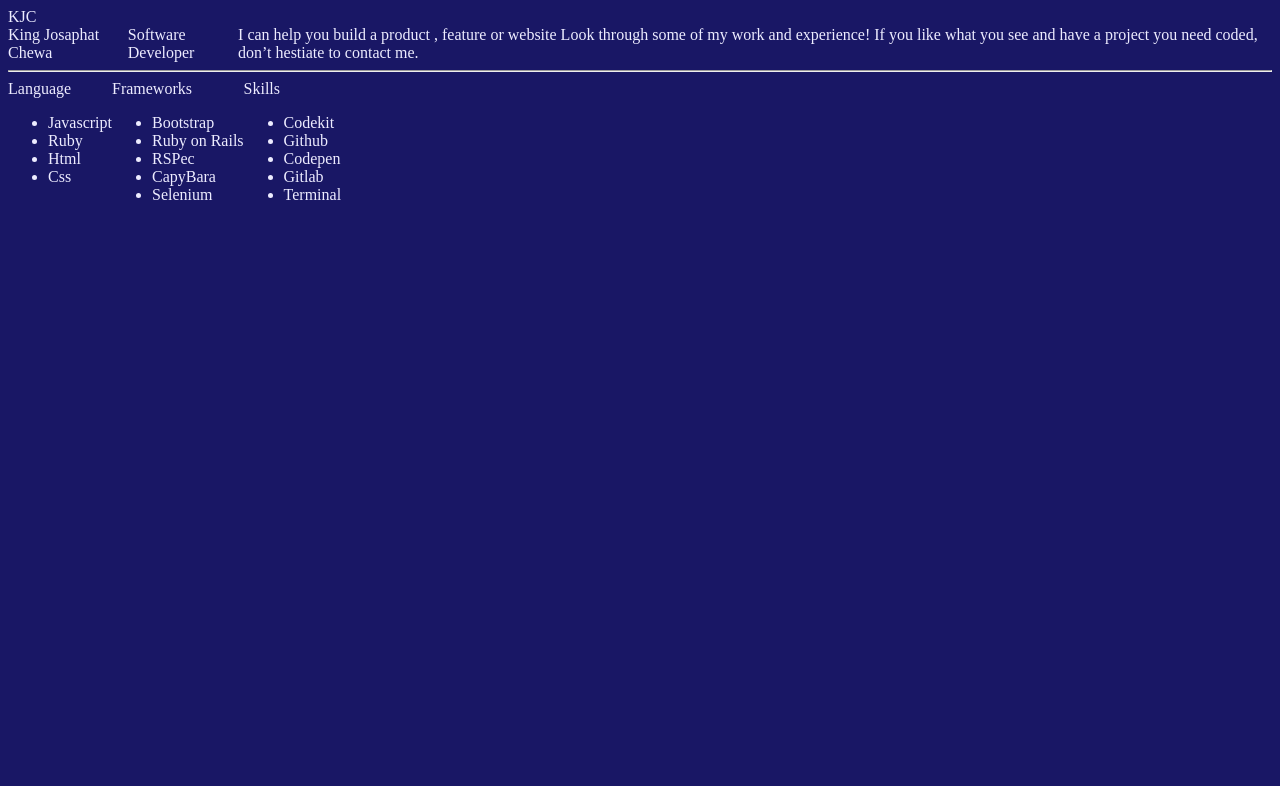
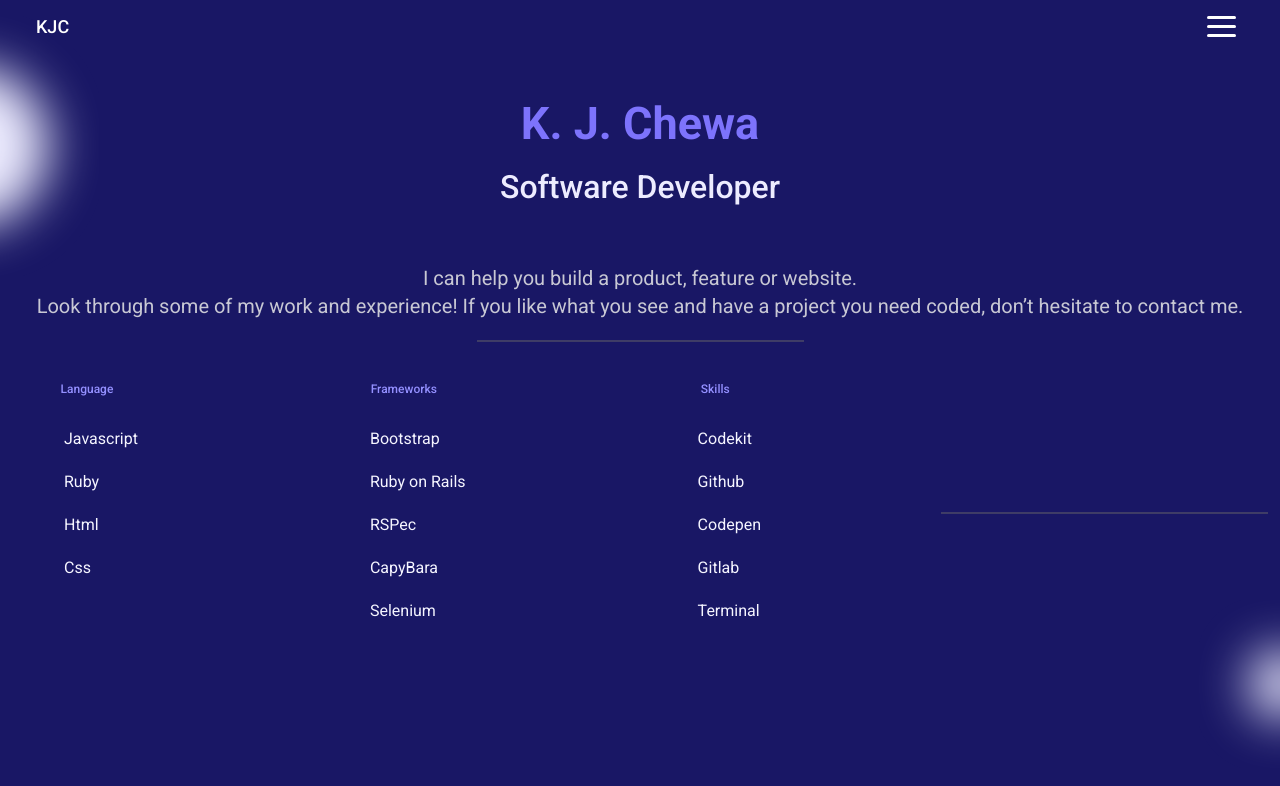
Before and after one commit to Kingjosh007/my-portfolio, a website: page index.html in a window 1280 px wide. Drawn offline with Linux system fonts and the light colour scheme.

Commit message:
Fix indentation in style.css

```diff
--- a/index.html
+++ b/index.html
@@ -11,7 +11,6 @@
     <link rel="preconnect" href="https://fonts.googleapis.com">
     <link rel="preconnect" href="https://fonts.gstatic.com" crossorigin>
     <link href="https://fonts.googleapis.com/css2?family=Roboto:wght@400;500;700&display=swap" rel="stylesheet">
-
     <!-- Link to css style file -->
     <link rel="stylesheet" href="style.css">
 
@@ -19,20 +18,29 @@
 
 <body>
 
-    <header>
-        <div class="logo">
+    <header class="portfolio-header">
+        <div class="header-logo">
             <div class="logo-text">KJC</div>
         </div>
-        <div class="hamburger-menu"></div>
+        <div class="hamburger-menu">
+            <div class="hamburger-icon"><span></span></div>
+        </div>
     </header>
-    <main>
-        <div class="name">King Josaphat Chewa</div>
+    <main class="main-section">
+        <img src="assets/svg/big_ellipse.svg" alt="Big ellipse with gradient background" id="big-ellipse">
+        <div class="name">K. J. Chewa</div>
         <div class="job-title">Software Developer</div>
-        <div class="description">I can help you build a product , feature or website Look through some of my work and
-            experience! If you like what you see and have a project you need coded, don’t hestiate to contact me.</div>
+        <div class="description">
+            <p>I can help you build a product, feature or website. <br>  Look through some of my work and
+            experience! If you like what you see and have a project you need coded, don’t hesitate to contact me.</p></div>
     </main>
-    <hr>
-    <footer>
+    <div class="hr-image-container">
+        <img src="assets/svg/hr.svg" alt="Line separing the main content from the footer">
+    </div>
+
+
+     <footer>
+         <img src="assets/svg/small_ellipse.svg" alt="Small ellipse with gradient background" id="small-ellipse">
         <div class="footer-section">
             <div class="fs-title">Language</div>
             <div class="fs-list">
@@ -68,7 +76,12 @@
                 </ul>
             </div>
         </div>
+        <div class="hr-image-container">
+            <img src="assets/svg/hr.svg" alt="Line separing the main content from the footer">
+        </div>
     </footer>
+
+
 </body>
 
 </html>
--- a/style.css
+++ b/style.css
@@ -14,17 +14,165 @@
 
 /* CSS Reset */
 
-* {
+*,
+*::before,
+*::after {
   box-sizing: border-box;
 }
 
 body {
   background-color: var(--color-defaut-background);
   color: var(--color-primary-4);
+  margin: 12px;
+  font-family: Roboto, Arial, sans-serif;
 }
 
-header,
-main,
+/* Hamburger Icon */
+
+.hamburger-icon {
+  margin-right: 2em;
+  height: 100%;
+  display: flex;
+  align-items: center;
+}
+
+.hamburger-icon span,
+.hamburger-icon span::before,
+.hamburger-icon span::after {
+  display: block;
+  background: #fff;
+  height: 2.5px;
+  width: 1.8em;
+  border-radius: 2px;
+  position: relative;
+}
+
+.hamburger-icon span::before,
+.hamburger-icon span::after {
+  content: '';
+  position: absolute;
+}
+
+.hamburger-icon span::before {
+  bottom: 9px;
+}
+
+.hamburger-icon span::after {
+  top: 9px;
+}
+
+/* Ellipses */
+
+#big-ellipse {
+  position: absolute;
+  left: -5px;
+  top: 1em;
+}
+
+#small-ellipse {
+  position: absolute;
+  right: -5px;
+  bottom: 2em;
+}
+
+/* Header */
+
+.portfolio-header {
+  display: flex;
+  justify-content: space-between;
+  margin-top: 1em;
+  margin-bottom: 60px;
+  margin-left: 24px;
+}
+
+.header-logo .logo-text {
+  font-weight: 500;
+  font-size: 18px;
+  color: var(--color-neutral-11);
+}
+
+/* Main Section */
+
+.main-section {
+  display: flex;
+  flex-direction: column;
+  align-items: center;
+  justify-content: center;
+  margin: 0 24px;
+  gap: 18px;
+}
+
+.main-section .name {
+  display: flex;
+  justify-content: center;
+  flex-wrap: nowrap;
+  font-size: 45px;
+  font-weight: 700;
+  text-align: center;
+  color: var(--color-primary-2);
+}
+
+.main-section .job-title {
+  font-size: 32px;
+  font-weight: 500;
+  color: var(--color-primary-4);
+}
+
+.main-section .description {
+  font-weight: 400;
+  font-size: 20px;
+  text-align: center;
+  font-style: normal;
+  line-height: 28px;
+  color: var(--color-neutral-7);
+  margin-top: 1em;
+}
+
+/* Footer */
+
 footer {
   display: flex;
+  flex-wrap: wrap;
+  justify-content: space-between;
+  margin-top: 2.2em;
 }
+
+.footer-section {
+  display: flex;
+  flex-direction: column;
+  text-align: left;
+}
+
+.footer-section .fs-title {
+  font-weight: 500;
+  font-size: 12px;
+  color: var(--color-primary-3);
+  line-height: 24px;
+  letter-spacing: 3%;
+  text-align: center;
+  padding-left: 12px;
+}
+
+.footer-section .fs-list ul {
+  display: flex;
+  flex-direction: column;
+  justify-content: flex-start;
+  align-items: flex-start;
+  color: var(--color-neutral-10);
+}
+
+/* Lists */
+ul li {
+  list-style-type: none;
+  margin: 12px;
+}
+
+image {
+  position: absolute;
+}
+
+.hr-image-container {
+  display: flex;
+  justify-content: center;
+  align-items: center;
+}
```
Also changed, not shown: README.md, app_screenshot.png (added), assets/svg/hr.svg (added), assets/svg/menu_white_24dp.svg (added).
